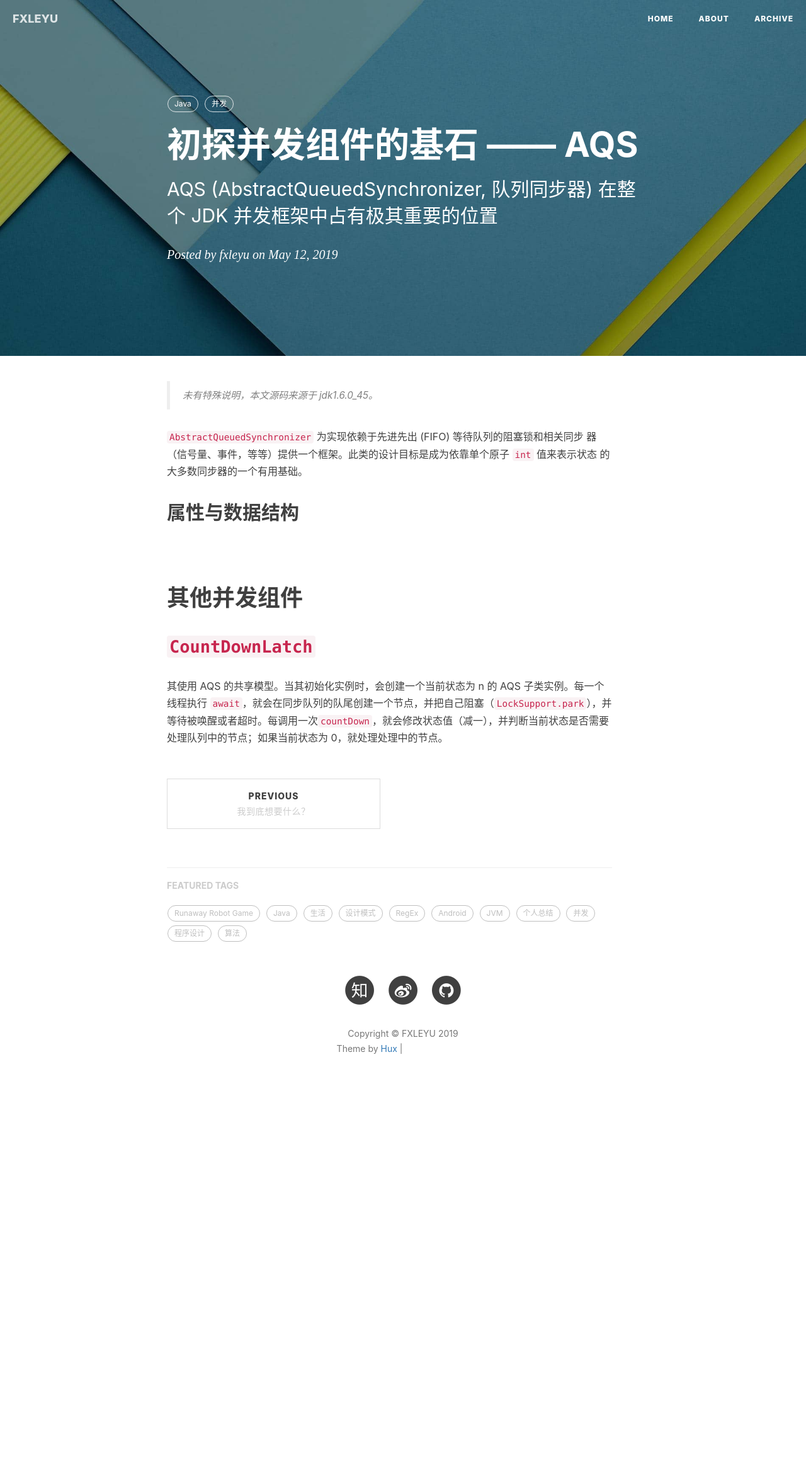
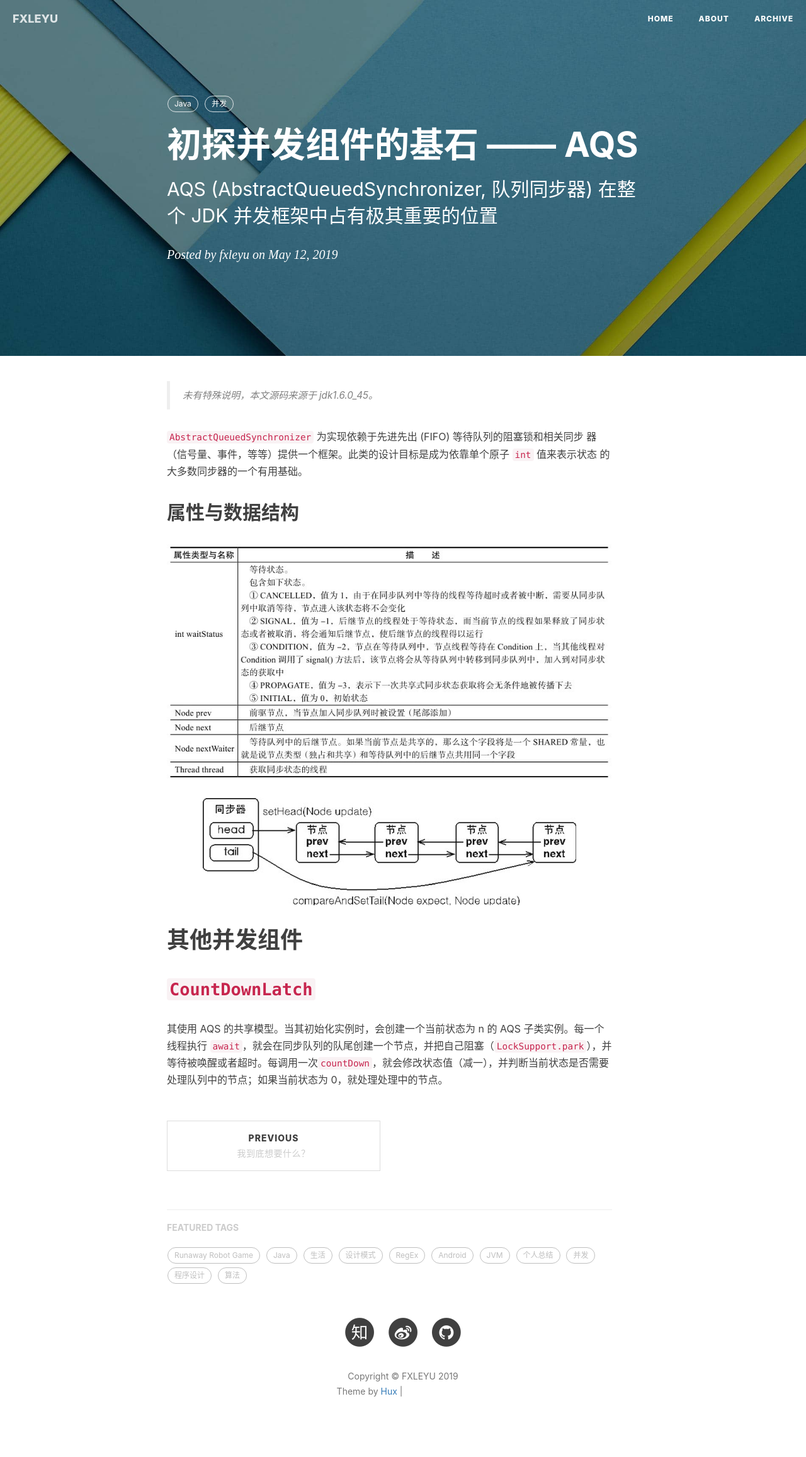
Before and after one commit to fxleyu/fxleyu.github.io, a Jekyll site: the page built from _posts/2019-05-12-AQS-and-synchronization-aids.md, in a window 1280 px wide. Shown: the whole page at 63% size. Built offline with Jekyll 4.4.1, drawn with Linux system fonts in a browser that asks for light colours; nearby versions of some CDN libraries; comment, search, counter and statistics services are not loaded; before the commit the page ends 1769 px from its top, so only the background shows below that; grey boxes are pictures that could not be loaded.

Commit message:
[BUG] 修复图片不显示问题（续）

```diff
--- a/_posts/2019-05-12-AQS-and-synchronization-aids.md
+++ b/_posts/2019-05-12-AQS-and-synchronization-aids.md
@@ -15,9 +15,9 @@ tags:
 的大多数同步器的一个有用基础。
 
 ## 属性与数据结构
-![](img\2019-05\AQS_field.jpg)
+![](/img/2019-05/AQS_field.jpg)
 
-![](img\2019-05\AQS_struct.jpg)
+![](/img/2019-05/AQS_struct.jpg)
 
 
 # 其他并发组件
```
Also changed, not shown: _posts/2017-01-11-explore-java-concurrency.md (+1 -1 lines).
